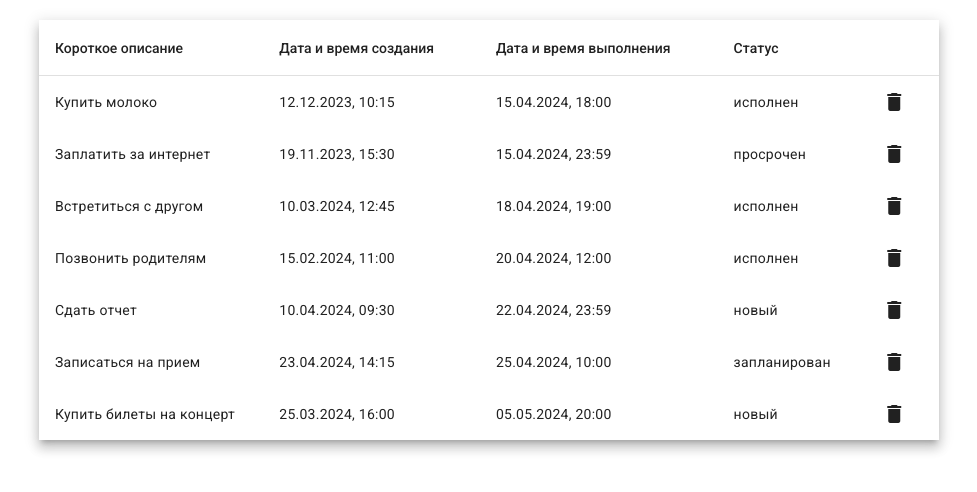
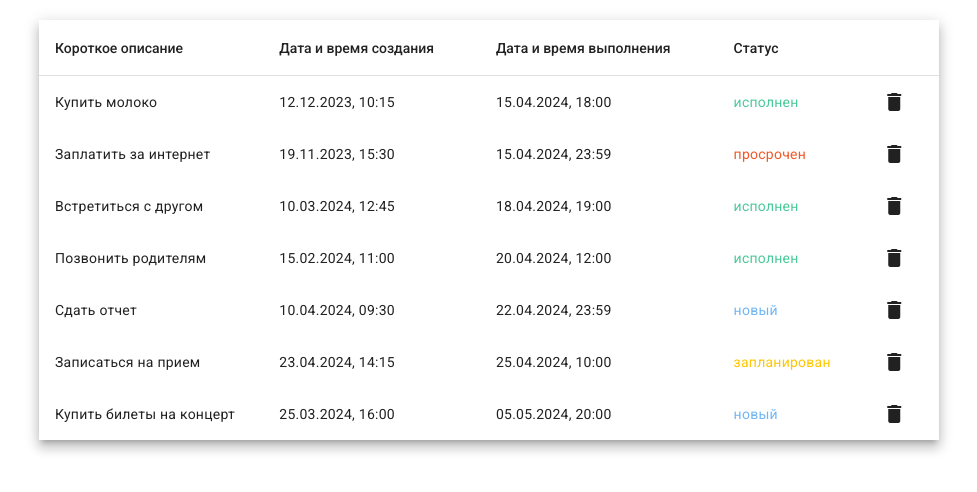
Before and after one commit to mihah-h/reminders, an Angular app: page / in a window 1280 px wide. Shown: the top 492 px of the page, without its empty margins (151-1128 px from the left). Built offline with nearby package versions, Linux system fonts and the light colour scheme.

Commit message:
created status component

```diff
--- a/src/app/core/models/status-name.ts
+++ b/src/app/core/models/status-name.ts
@@ -1,6 +1,6 @@
 export enum STATUS_NAME {
   NEW = "новый",
   COMPLETED = "исполнен",
-  SCHEDULES = "запланирован",
+  PLANNED = "запланирован",
   EXPIRED = "просрочен",
 }
--- a/src/app/core/services/reminders.service.ts
+++ b/src/app/core/services/reminders.service.ts
@@ -47,7 +47,7 @@ export class RemindersService {
       shortDescription: 'Записаться на прием',
       fullDescription: 'Записаться на прием к врачу',
       dueDateTime: new Date(2024, 3, 25, 10, 0),
-      status: new Status(STATUS_NAME.SCHEDULES),
+      status: new Status(STATUS_NAME.PLANNED),
       creationDateTime: new Date(2024, 3, 23, 14, 15),
     },
     {
--- a/src/app/pages/reminder-list/reminder-list.component.html
+++ b/src/app/pages/reminder-list/reminder-list.component.html
@@ -22,7 +22,9 @@
     <th mat-header-cell *matHeaderCellDef>
       Статус
     </th>
-    <td mat-cell *matCellDef="let element"> {{element.status.name}} </td>
+    <td mat-cell *matCellDef="let element">
+      <app-status [statusName]="element.status.name"></app-status>
+    </td>
   </ng-container>
   <ng-container matColumnDef="delete">
     <th mat-header-cell *matHeaderCellDef>
@@ -33,7 +35,6 @@
       </button>
     </td>
   </ng-container>
-
   <tr mat-header-row *matHeaderRowDef="displayedColumns"></tr>
   <tr mat-row *matRowDef="let row; columns: displayedColumns;"></tr>
 </table>
--- /dev/null
+++ b/src/app/pages/reminder-list/status/status.colors.scss
@@ -0,0 +1,6 @@
+:root {
+  --status-new: #70b6f6;
+  --status-completed: #4ac99b;
+  --status-planned: #ffc700;
+  --status-expired: #f45725;
+}
--- /dev/null
+++ b/src/app/pages/reminder-list/status/status.component.html
@@ -0,0 +1 @@
+<span> {{statusName}} </span>
--- /dev/null
+++ b/src/app/pages/reminder-list/status/status.component.scss
@@ -0,0 +1,17 @@
+:host {
+  &.new {
+    color: var(--status-new);
+  }
+
+  &.completed {
+    color: var(--status-completed);
+  }
+
+  &.planned {
+    color: var(--status-planned);
+  }
+
+  &.expired {
+    color: var(--status-expired);
+  }
+}
--- /dev/null
+++ b/src/app/pages/reminder-list/status/status.component.ts
@@ -0,0 +1,27 @@
+import { ChangeDetectionStrategy, Component, HostBinding, Input } from '@angular/core';
+import { STATUS_NAME } from '../../../core/models/status-name';
+
+@Component({
+  selector: 'app-status',
+  standalone: true,
+  imports: [],
+  templateUrl: './status.component.html',
+  styleUrl: './status.component.scss',
+  changeDetection: ChangeDetectionStrategy.OnPush,
+})
+export class StatusComponent {
+  @Input() statusName = STATUS_NAME.NEW;
+
+  @HostBinding('class') get statusClass() {
+    switch (this.statusName) {
+      case STATUS_NAME.NEW:
+        return 'new';
+      case STATUS_NAME.COMPLETED:
+        return 'completed';
+      case STATUS_NAME.PLANNED:
+        return 'planned';
+      case STATUS_NAME.EXPIRED:
+        return 'expired';
+    }
+  }
+}
--- a/src/styles.scss
+++ b/src/styles.scss
@@ -1,4 +1,4 @@
-/* You can add global styles to this file, and also import other style files */
+@import "./app/pages/reminder-list/status/status.colors";
 
 html, body { height: 100%; }
 body { margin: 0; font-family: Roboto, "Helvetica Neue", sans-serif; }
```
Also changed, not shown: src/app/pages/reminder-list/reminder-list.component.ts (+5 -2 lines).
